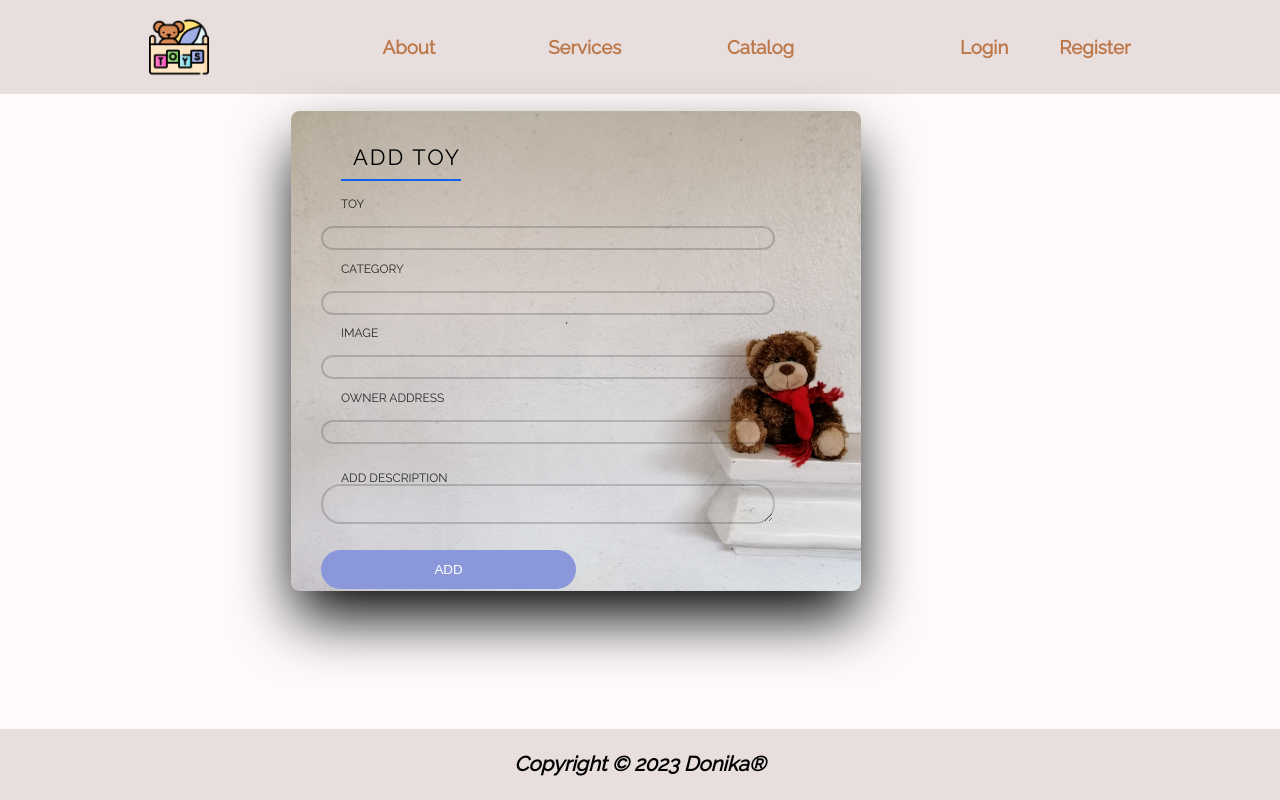
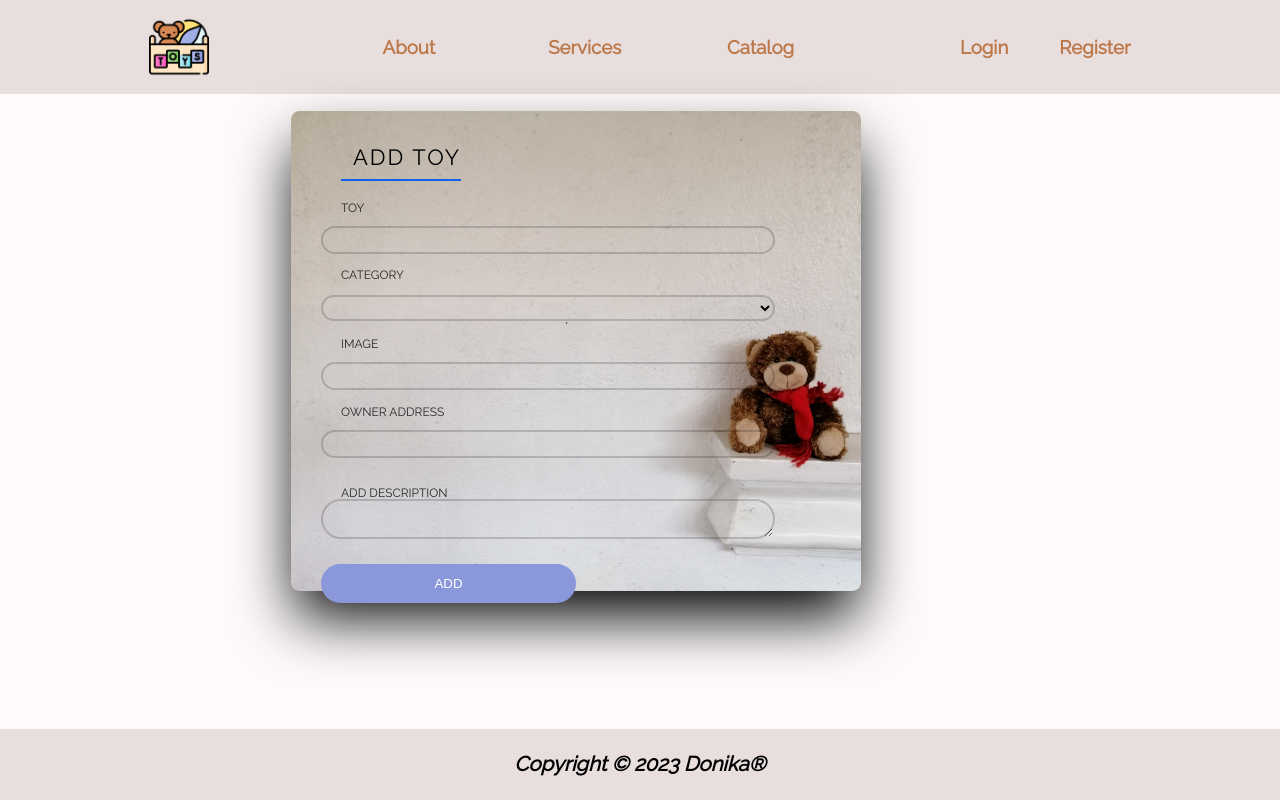
Before and after one commit to DonikaMarcheva/Toys-Share, a React (Vite) app in the folder client/: page /add in a window 1280 px wide. Built offline with nearby package versions, Linux system fonts and the light colour scheme; no server answers.

Commit message:
add dropdown options for category

```diff
--- a/client/src/components/Add/Add.jsx
+++ b/client/src/components/Add/Add.jsx
@@ -39,12 +39,16 @@ export default function Add() {
                         />
                         <span>toy</span>
 
-                        <input type="text"
+                        <select
                             className={styles.text}
                             name={addFormKeys.Category}
                             onChange={onChange}
-                            value={values[addFormKeys.Category]}
-                        />
+                            value={values[addFormKeys.Category]}>
+                                <option value=""></option>
+                                <option value="Boy's toys">Boy's toys</option>
+                                <option value="Girls's toys">Girls's toys</option>
+                                <option value="Books">Books</option>
+                        </select>
                         <span>category</span>
 
                         <input type="text"
--- a/client/src/components/Add/Add.module.css
+++ b/client/src/components/Add/Add.module.css
@@ -59,6 +59,21 @@
     padding: 10px 20px;
     display: block;
     height: 15px;
+    border-radius: 20px;
+    border: 2px solid rgba(0, 0, 0, 0.171);
+    overflow: hidden;
+    margin-top: 15px;
+    outline: 0;
+    background: rgba(0, 0, 0, 0);
+    font-weight: bolder;
+}
+
+
+.add .text {
+    width: 89%;
+    height: 2em;
+    padding: 0 20px;
+    display: block;
     border-radius: 20px;
     border: 2px solid rgba(0, 0, 0, 0.171);
     overflow: hidden;
--- a/client/src/contexts/dataContext.jsx
+++ b/client/src/contexts/dataContext.jsx
@@ -1,4 +1,4 @@
-import { createContext, useState, useEffect, useContext } from 'react';
+import { createContext, useState, useEffect } from 'react';
 import { useNavigate } from 'react-router-dom';
 
 import * as toyService from '../services/toyService.js'
```
Also changed, not shown: 1 other file (tests, documents, lock files or other folders).
